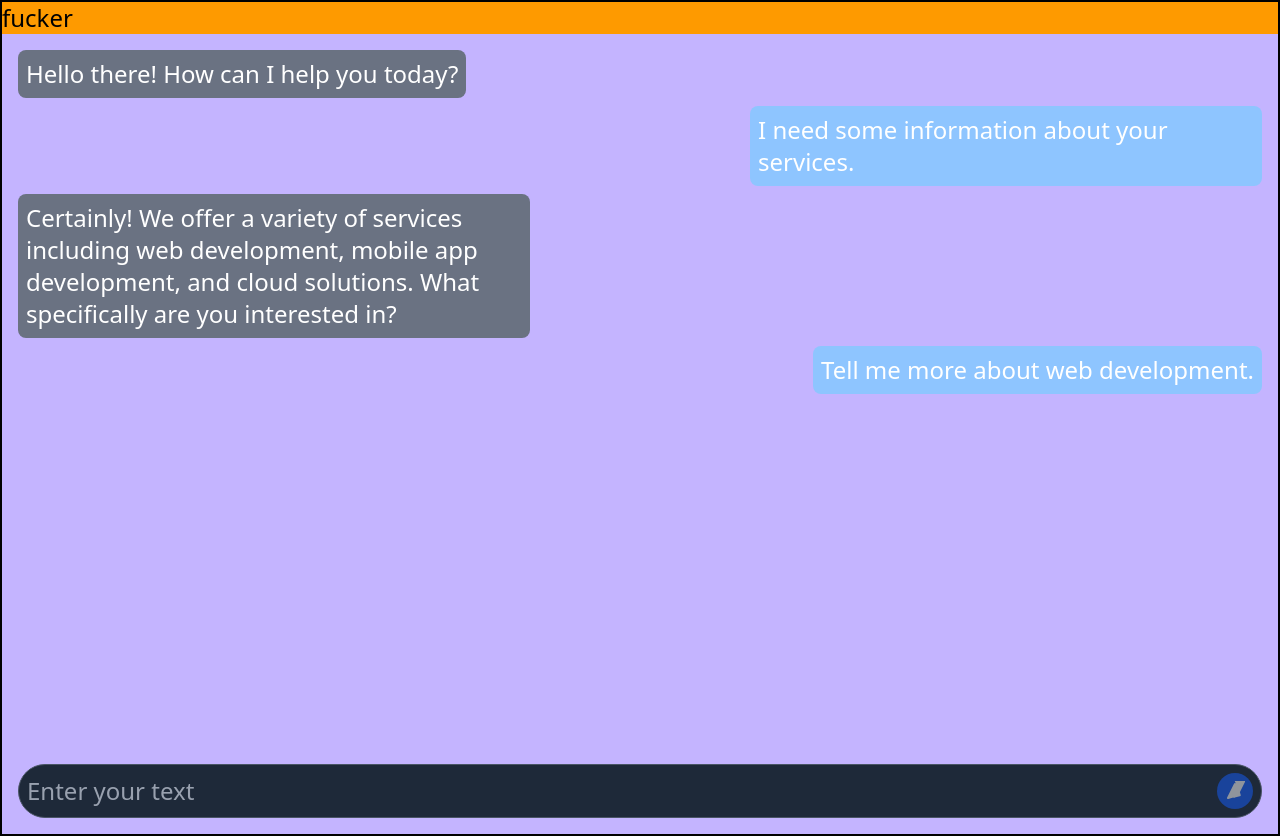
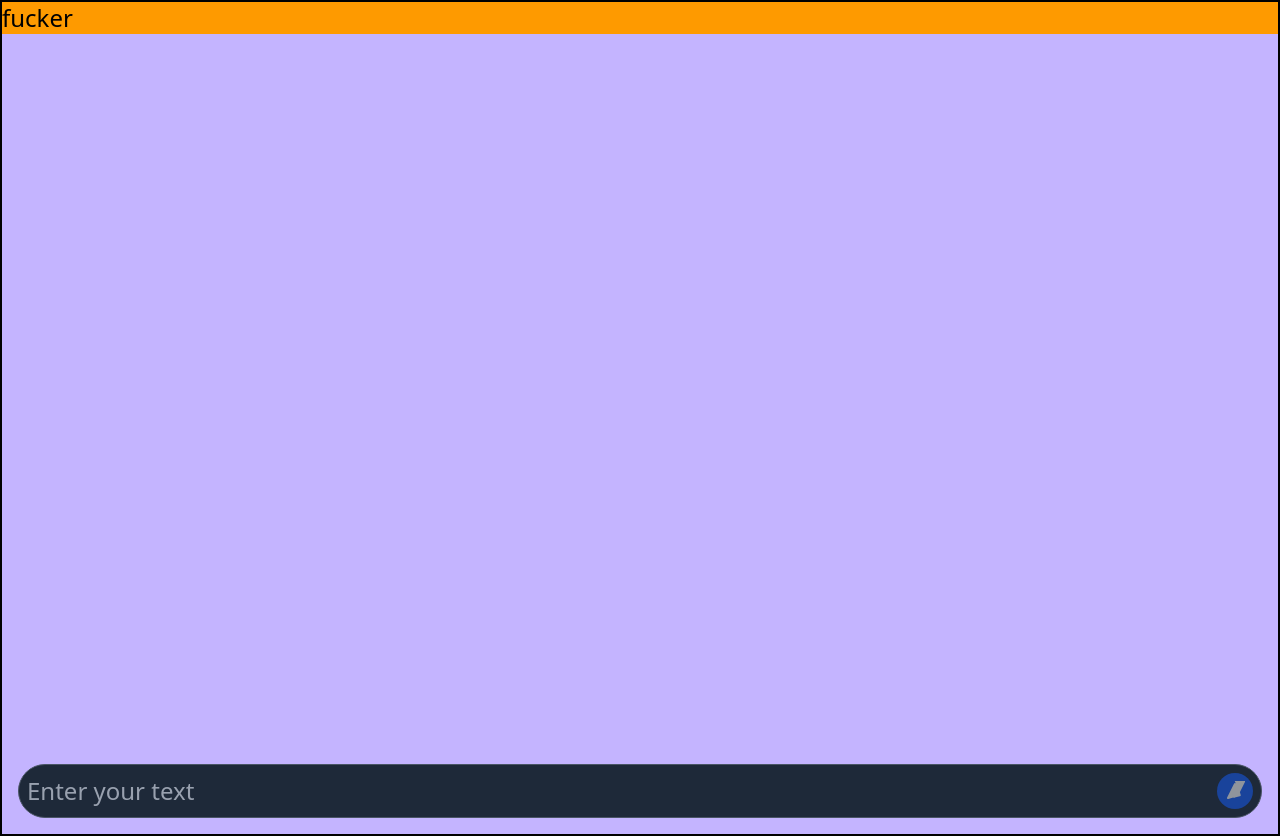
Before and after one commit to NavpreetST/deutsche-helper, a Next.js app: page / in a window 1280 px wide. Built offline with nearby package versions, Linux system fonts and the light colour scheme.

Commit message:
Removed the default template chat

```diff
--- a/src/app/api/chat/route.js
+++ b/src/app/api/chat/route.js
@@ -1,6 +1,7 @@
 import { GoogleGenAI } from "@google/genai";
 import { GoogleGenerativeAI } from '@google/generative-ai';
 import { NextResponse } from 'next/server';
+
 
 // Initialize the Google AI client.
 // The library automatically finds the GEMINI_API_KEY in your .env.local file.
--- a/src/app/components/ChatWindow.jsx
+++ b/src/app/components/ChatWindow.jsx
@@ -6,30 +6,9 @@ import Input from './Input';
 const ChatWindow = () => {
 
 
-    const temporaryMessages = [
-        {
-            id: 'msg1',
-            text: 'Hello there! How can I help you today?',
-            sender: 'bot'
-        },
-        {
-            id: 'msg2',
-            text: 'I need some information about your services.',
-            sender: 'user'
-        },
-        {
-            id: 'msg3',
-            text: 'Certainly! We offer a variety of services including web development, mobile app development, and cloud solutions. What specifically are you interested in?',
-            sender: 'bot'
-        },
-        {
-            id: 'msg4',
-            text: 'Tell me more about web development.',
-            sender: 'user'
-        }
-    ];
 
-    const [messages, setMessages] = useState(temporaryMessages);
+
+    const [messages, setMessages] = useState([]);
     const [newMessage, setNewMessage]= useState();
 
 
@@ -99,7 +78,7 @@ const handleSendMessage = async (textFromInput) => {
       <div className="flex-1 overflow-y-auto p-4">
         <div className="flex flex-col space-y-2">
           {/* Messages will be mapped here */}
-          {messages.map((message) => (
+          {messages?.map((message) => (
             <div
               key={message.id}
               className={`p-2 rounded-lg max-w-lg ${
```
